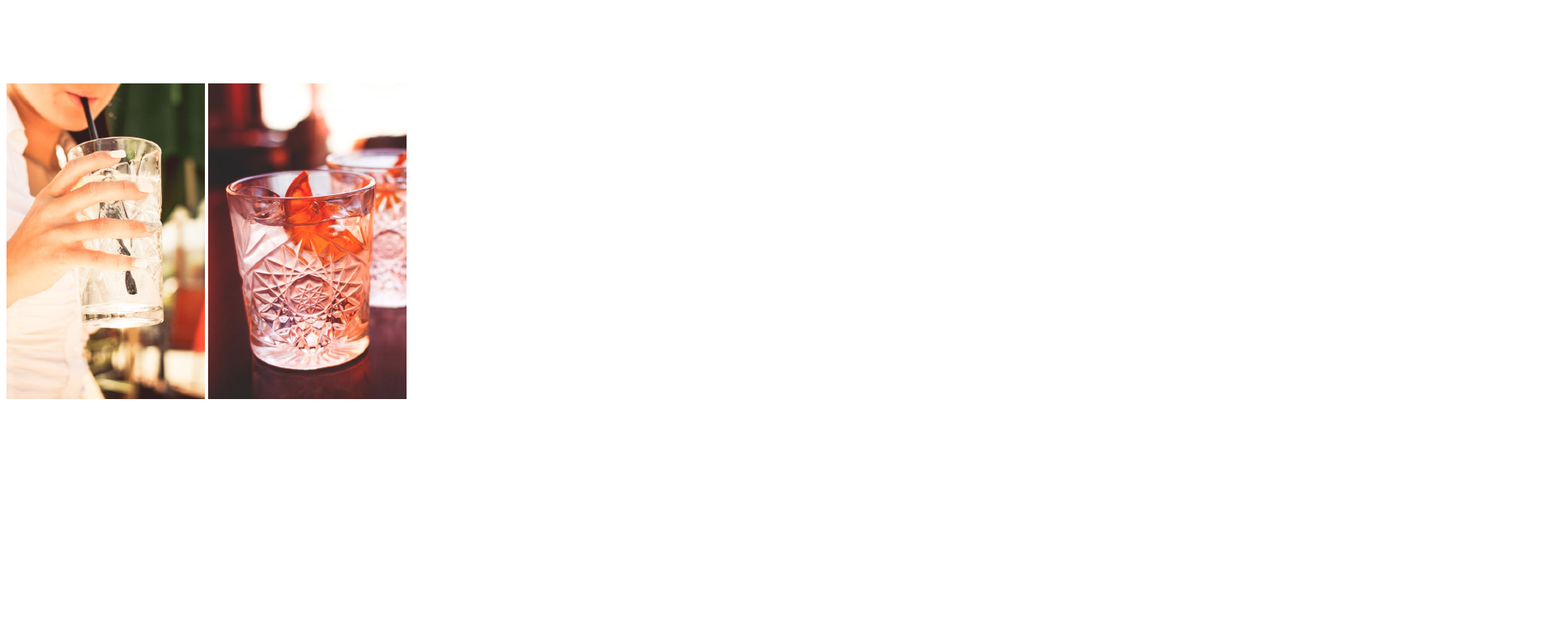
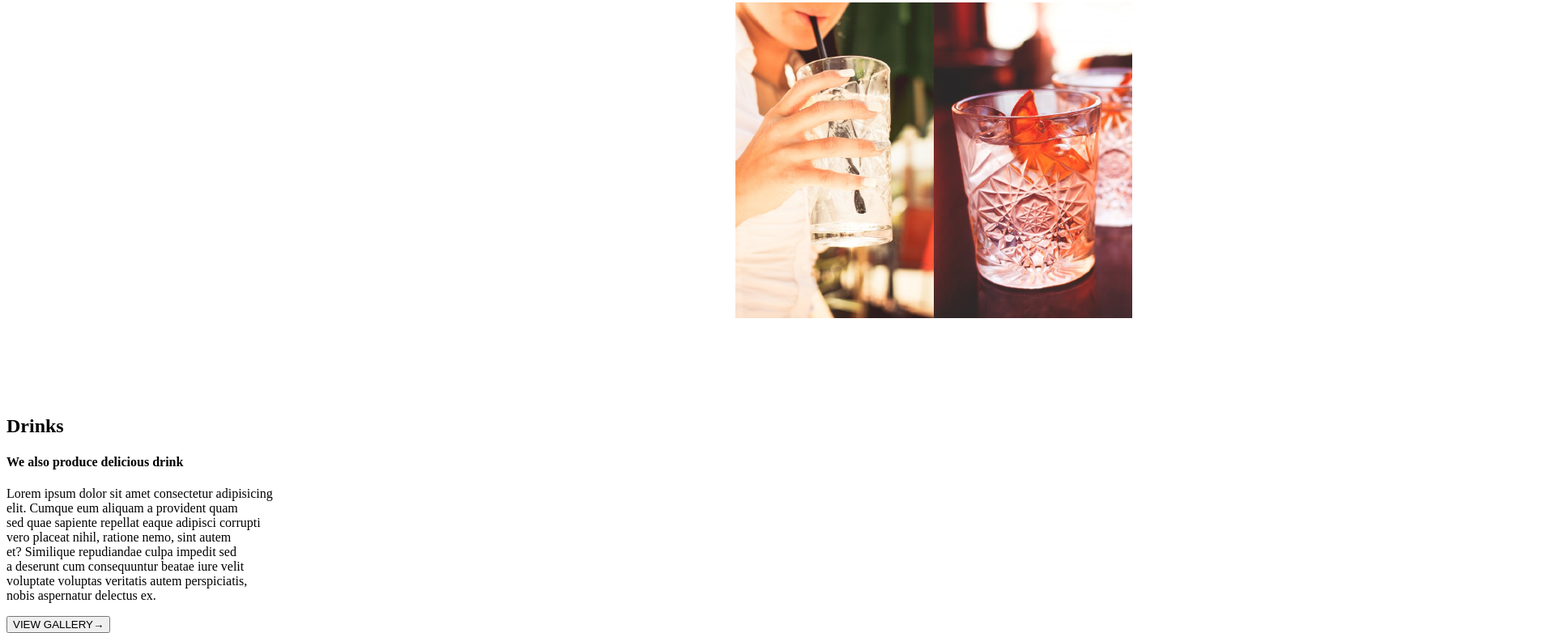
Before and after one commit to JAPHETHNYARANGA/Anitas-Kitchen, a plain HTML site: page index.html in a window 1280 px wide. Shown: the part 1416-2198 px from the top of the page at 81% size, 1920 px wide, since content can reach past the window. Before the commit the page ends 1913 px from the top, so only its background shows below. Drawn offline with Linux system fonts and the light colour scheme.

Commit message:
drinks content created

```diff
--- a/index.html
+++ b/index.html
@@ -56,6 +56,10 @@
                     <img src="/images/drink1.jpg" alt="drink1">
                     <img src="/images/drink2.jpg" alt="drink2">
                 </div>
+                <h2>Drinks</h2>
+                    <h4>We also produce delicious drink</h4>
+                    <p>Lorem ipsum dolor sit amet consectetur adipisicing <br>elit. Cumque eum aliquam a provident quam <br>sed quae sapiente repellat eaque adipisci corrupti <br>vero placeat nihil, ratione nemo, sint autem <br>et? Similique repudiandae culpa impedit sed <br>a deserunt cum consequuntur beatae iure velit<br> voluptate voluptas veritatis autem perspiciatis, <br>nobis aspernatur delectus ex.</p>
+                    <button>VIEW GALLERY&#8594;</button>
             </div>
 
         </div>
--- a/styles/styles.css
+++ b/styles/styles.css
@@ -83,7 +83,12 @@ body , html{
 
 }
 
-.drinks{
+
+.drink-images{
     display:flex;
     flex-direction: row;
+    /* original images dimensions */
+    position:relative;
+    left:900px;
+    bottom:100px;
 }
```
